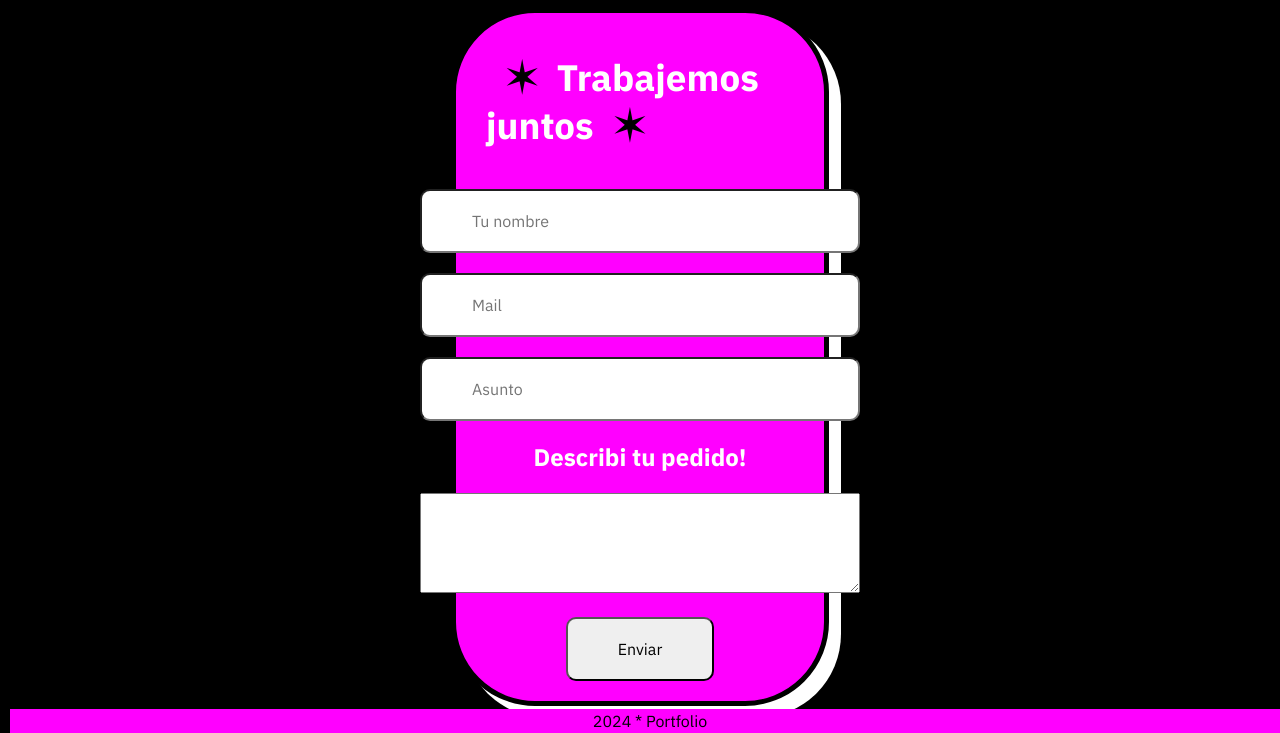
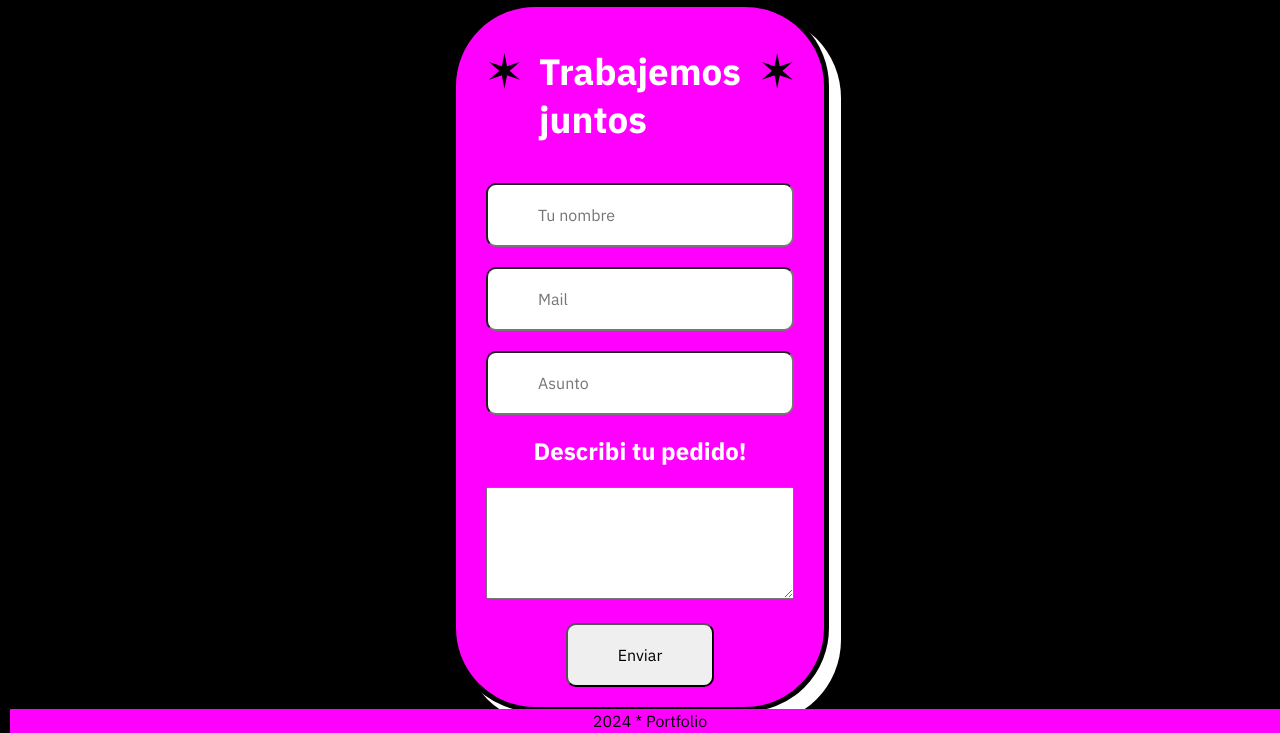
Before and after one commit to prltasofia/CV_Peralta_Sofia, a plain HTML site: page contacto.html in a window 1280 px wide. Shown: the part 67-800 px from the top of the page. Drawn offline with nearby package versions, Linux system fonts and the light colour scheme.

Commit message:
contacto

```diff
--- a/contacto.html
+++ b/contacto.html
@@ -34,7 +34,7 @@
 				<input class="bloque" type="text" name="nombres" id="nombres" placeholder="Tu nombre">
 				<input class="bloque" type="text" name="email" id="email" placeholder="Mail">
 				<input class="bloque" type="text" name="asunto" id="asunto" placeholder="Asunto">
-				<label><p>Describi tu pedido!</p><textarea name="pedido" style="width: 440px; height: 100px;" spellcheck="false"></textarea></label>
+				<label><p>Describi tu pedido!</p><textarea name="pedido" spellcheck="false"></textarea></label>
 				<div class="boton-enviar">
 				<input type="submit" value="Enviar">
 				</div>
--- a/styles.css
+++ b/styles.css
@@ -176,11 +176,14 @@ h3 {
 /*----- CONTACTO -----*/
 
 .formulario h2 {
+	display: flex;
+	justify-content: center;
 	font-size: 2.3em;
 	padding-top: 20px;
 }
 
 .formulario-contenedor {
+	width: 100%;
 	height: 90vh;
 	display: flex;
 	justify-content: center;
@@ -190,7 +193,6 @@ h3 {
 .formulario {
 	display: flex;
 	flex-direction: column;
-	align-items: center;
 	background: magenta;
 	gap: 40px;
 	padding: 20px 30px;
@@ -224,6 +226,11 @@ label p {
 	font-weight: 800;
 	display: flex;
 	justify-content: center;
+}
+
+textarea {
+	height: 112px;
+	width: 100% ;
 }
 
 .boton-enviar {
```
